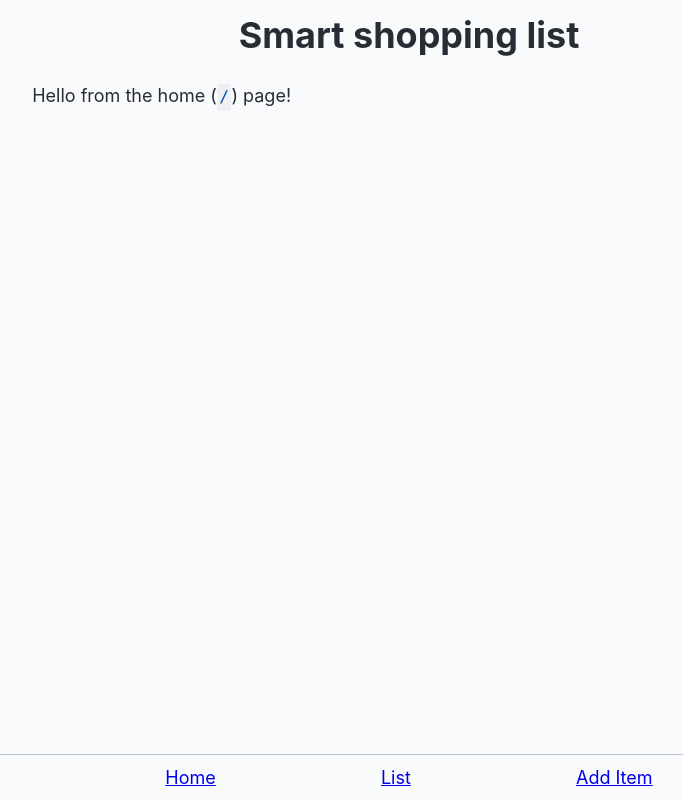
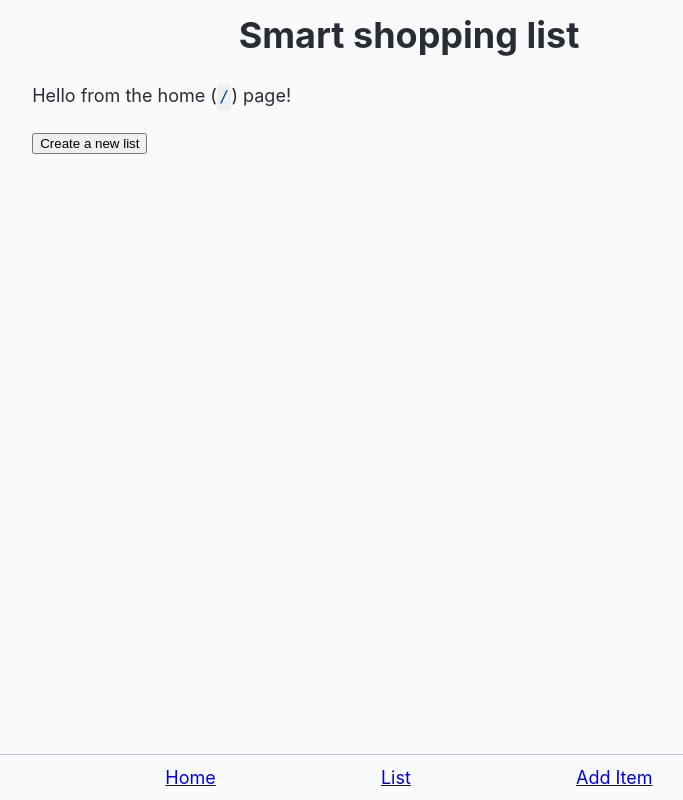
Before and after one commit to the-collab-lab/tcl-62-smart-shopping-list, a React (Vite) app: page / in a window 1280 px wide. Shown: the whole page, without its empty margins (231-914 px from the left). Built offline with nearby package versions, Linux system fonts and the light colour scheme; no server answers; the database is empty.

Commit message:
new-shopping-list

```diff
--- a/package.json
+++ b/package.json
@@ -7,6 +7,7 @@
 		"npm": ">=8.19.0"
 	},
 	"dependencies": {
+		"@the-collab-lab/shopping-list-utils": "^2.0.0",
 		"firebase": "^10.1.0",
 		"react": "^18.2.0",
 		"react-dom": "^18.2.0",
--- a/src/App.jsx
+++ b/src/App.jsx
@@ -20,7 +20,7 @@ export function App() {
 	 */
 	const [listToken, setListToken] = useStateWithStorage(
 		'tcl-shopping-list-token',
-		'my test list',
+		null,
 	);
 
 	/**
--- a/src/views/Home.jsx
+++ b/src/views/Home.jsx
@@ -1,11 +1,32 @@
 import './Home.css';
+import { useNavigate } from 'react-router-dom';
+import { generateToken } from '@the-collab-lab/shopping-list-utils';
+import React, { useState } from 'react';
 
 export function Home() {
+	let navigate = useNavigate();
+
+	const { setListToken } = useState('');
+
+	const createNewToken = () => {
+		const newToken = generateToken();
+		if (localStorage.getItem('token') === null) {
+			localStorage.setItem('token', newToken);
+			//save the token using setListToken function
+			setListToken(newToken);
+		}
+		navigate('/list');
+	};
+	//this is redirect to list if we have a token
+	if (localStorage.getItem('token')) {
+		return navigate('/list');
+	}
 	return (
 		<div className="Home">
 			<p>
 				Hello from the home (<code>/</code>) page!
 			</p>
+			<button onClick={createNewToken}> Create a new list </button>
 		</div>
 	);
 }
```
Also changed, not shown: 1 other file (tests, documents, lock files or other folders).
